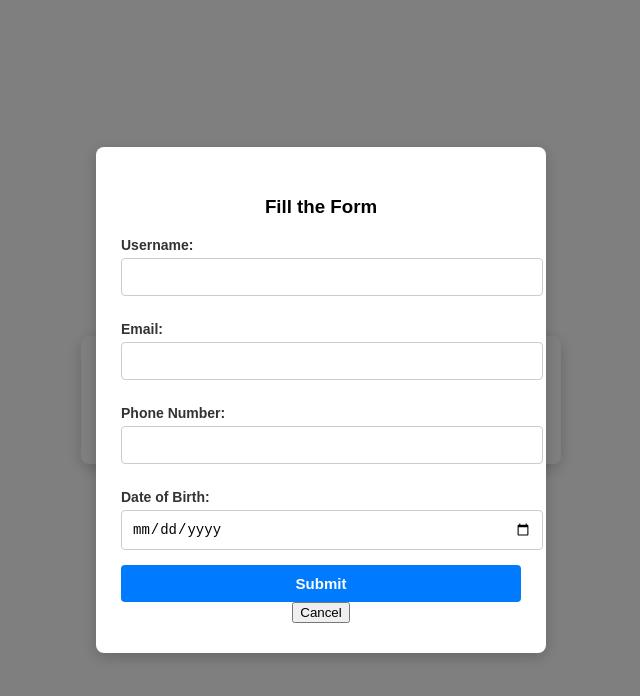
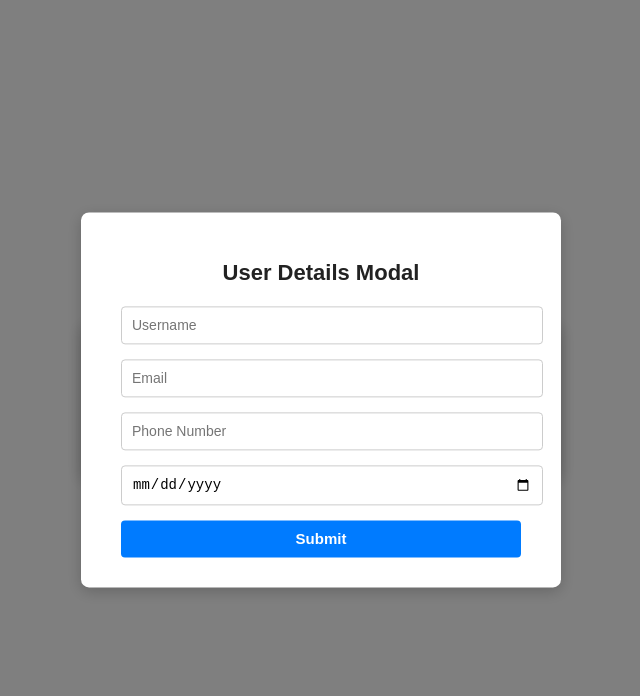
Before and after one commit to MansiYadavv/XModal, a React (Vite) app: page / in a window 1280 px wide. Both pictures are taken after a click on the button "Open Form". Shown: the top 696 px of the page, without its empty margins (319-959 px from the left). Built offline with nearby package versions, Linux system fonts and the light colour scheme.

Commit message:
changing alerts

```diff
--- a/src/Xmodal/xmodal.css
+++ b/src/Xmodal/xmodal.css
@@ -1,8 +1,19 @@
-/* Modal overlay */
+/* Modal overlay (background) */
+.modal-overlay {
+    position: fixed;
+    top: 0;
+    left: 0;
+    height: 100vh;
+    width: 100vw;
+    background-color: rgba(0, 0, 0, 0.5);
+    display: flex;
+    justify-content: center;
+    align-items: center;
+    z-index: 999;
+  }
 
-
-
-.modal-box {
+  /* Centered modal box */
+  .modal-box {
     background-color: #fff;
     padding: 30px 40px;
     border-radius: 8px;
@@ -18,46 +29,15 @@
   }
 
 
-
-
-
-
-
-
-.modal {
-    position: fixed;
-    top: 0;
-    left: 0;
-    height: 100vh;
-    width: 100vw;
-    background-color: rgba(0, 0, 0, 0.5);
-    display: flex;
-    justify-content: center;
-    align-items: center;
-    z-index: 999;
-  }
-
-  /* Modal box */
-  .modal-content {
-    background-color: #ffffff;
-    padding: 30px 25px;
-    border-radius: 8px;
-    width: 100%;
-    max-width: 400px;
-    box-shadow: 0 4px 15px rgba(0, 0, 0, 0.2);
-    text-align: center;
-    font-family: Arial, sans-serif;
-  }
-
   /* Modal heading */
-  .modal-content h2 {
+  .modal-box h2 {
     font-size: 22px;
     margin-bottom: 20px;
     color: #222;
   }
 
-  /* Form elements */
-  form label {
+  /* Form labels and inputs */
+  .modal-box form label {
     display: block;
     margin: 10px 0 5px;
     text-align: left;
@@ -66,7 +46,7 @@
     color: #333;
   }
 
-  form input {
+  .modal-box form input {
     width: 100%;
     padding: 10px;
     font-size: 14px;
@@ -75,13 +55,13 @@
     margin-bottom: 15px;
   }
 
-  form input:focus {
+  .modal-box form input:focus {
     border-color: #007bff;
     outline: none;
   }
 
-  /* Blue submit button */
-  .submit-button {
+  /* Submit button */
+  .modal-box button[type="submit"] {
     background-color: #007bff;
     color: white;
     border: none;
@@ -93,7 +73,7 @@
     cursor: pointer;
   }
 
-  .submit-button:hover {
+  .modal-box button[type="submit"]:hover {
     background-color: #0056b3;
   }
 
@@ -113,9 +93,9 @@
     background-color: #0056b3;
   }
 
-  /* Optional: Responsive */
+  /* Responsive modal */
   @media (max-width: 500px) {
-    .modal-content {
+    .modal-box {
       margin: 0 15px;
       width: calc(100% - 30px);
     }
--- a/src/Xmodal/xmodal.jsx
+++ b/src/Xmodal/xmodal.jsx
@@ -1,120 +1,127 @@
-import React, { useState, useEffect, useRef } from 'react';
-import './xmodal.css';
+import React, { useState, useRef, useEffect } from "react";
+import "./xmodal.css"; // Ensure this exists or create it
 
 const XModal = () => {
-  const [showModal, setShowModal] = useState(false);
+  const [isOpen, setIsOpen] = useState(false);
   const [formData, setFormData] = useState({
-    username: '',
-    email: '',
-    phone: '',
-    dob: '',
+    username: "",
+    email: "",
+    phone: "",
+    dob: "",
   });
 
-  const modalRef = useRef(null);
+  const modalRef = useRef();
 
-  const handleOpen = () => {
-    setShowModal(true);
+  const handleOpen = () => setIsOpen(true);
+  const handleClose = () => setIsOpen(false);
+
+  useEffect(() => {
+    const handleClickOutside = (e) => {
+      if (modalRef.current && !modalRef.current.contains(e.target)) {
+        handleClose();
+      }
     };
-
-  const handleClose = () => {
-    setShowModal(false);
-    setFormData({ username: '', email: '', phone: '', dob: '' });
+    if (isOpen) {
+      document.addEventListener("mousedown", handleClickOutside);
+    }
+    return () => {
+      document.removeEventListener("mousedown", handleClickOutside);
     };
+  }, [isOpen]);
 
   const handleChange = (e) => {
-    setFormData({ ...formData, [e.target.id]: e.target.value });
+    setFormData({ ...formData, [e.target.name]: e.target.value });
   };
 
   const handleSubmit = (e) => {
     e.preventDefault();
-
     const { username, email, phone, dob } = formData;
 
     if (!username.trim()) {
-      alert('Please fill out the Username field.');
-      return;
-    }
-    if (!email.trim()) {
-      alert('Please fill out the Email field.');
-      return;
-    }
-    if (!phone.trim()) {
-      alert('Please fill out the Phone Number field.');
-      return;
-    }
-    if (!dob.trim()) {
-      alert('Please fill out the Date of Birth field.');
+      alert("Please fill out this field.");
       return;
     }
 
-    if (!email.includes('@')) {
-      alert('Invalid email. Please check your email address.');
+    if (!email.trim()) {
+      alert("Please fill out this field.");
+      return;
+    }
+
+    if (!email.includes("@")) {
+      alert("Please include @ in the email address.");
+      return;
+    }
+
+    if (!phone.trim()) {
+      alert("Please fill out this field.");
       return;
     }
 
     if (!/^\d{10}$/.test(phone)) {
-      alert('Invalid phone number. Please enter a 10-digit phone number.');
+      alert("Invalid phone number. Please enter a 10-digit phone number.");
+      return;
+    }
+
+    if (!dob.trim()) {
+      alert("Please fill out this field.");
       return;
     }
 
     const enteredDate = new Date(dob);
     const currentDate = new Date();
     if (enteredDate > currentDate) {
-      alert('Invalid date of birth. Please select a valid date.');
+      alert("Invalid date of birth. Date of birth cannot be in the future.");
       return;
     }
 
-    alert('Form submitted successfully!');
+    alert("Form submitted successfully!");
     handleClose();
   };
 
-  const handleOutsideClick = (e) => {
-    if (showModal && modalRef.current && !modalRef.current.contains(e.target)) {
-      handleClose();
-    }
-  };
-
-  useEffect(() => {
-    document.addEventListener('mousedown', handleOutsideClick);
-    return () => document.removeEventListener('mousedown', handleOutsideClick);
-  });
-
   return (
-    <div className="modal-container">
+    <div>
+    {/* White box containing heading + button */}
     <div className="modal-box">
       <h2>User Details Modal</h2>
-        {!showModal && (
       <button onClick={handleOpen} className="open-button">
         Open Form
       </button>
-        )}
     </div>
 
-      {showModal && (
-        <div className="modal">
-          <div className="modal-content" ref={modalRef}>
-            <h3>Fill the Form</h3>
+      {isOpen && (
+        <div className="modal-overlay">
+          <div className="modal-box" ref={modalRef}>
+            <h2>User Details Modal</h2>
             <form onSubmit={handleSubmit}>
-              <div className="form-group">
-                <label>Username:</label>
-                <input id="username" value={formData.username} onChange={handleChange} />
-              </div>
-              <div className="form-group">
-                <label>Email:</label>
-                <input id="email" value={formData.email} onChange={handleChange} />
-              </div>
-              <div className="form-group">
-                <label>Phone Number:</label>
-                <input id="phone" value={formData.phone} onChange={handleChange} />
-              </div>
-              <div className="form-group">
-                <label>Date of Birth:</label>
-                <input id="dob" type="date" value={formData.dob} onChange={handleChange} />
-              </div>
-              <div className="form-actions">
-                <button className="submit-button" type="submit">Submit</button>
-                <button type="button" className="cancel-button" onClick={handleClose}>Cancel</button>
-              </div>
+              <input
+                type="text"
+                name="username"
+                placeholder="Username"
+                value={formData.username}
+                onChange={handleChange}
+              />
+              <input
+                type="email"
+                name="email"
+                placeholder="Email"
+                value={formData.email}
+                onChange={handleChange}
+              />
+              <input
+                type="tel"
+                name="phone"
+                placeholder="Phone Number"
+                value={formData.phone}
+                onChange={handleChange}
+              />
+              <input
+                type="date"
+                name="dob"
+                placeholder="Date of Birth"
+                value={formData.dob}
+                onChange={handleChange}
+              />
+              <button type="submit">Submit</button>
             </form>
           </div>
         </div>
```
Lines whose indentation alone changed are shown as unchanged.
